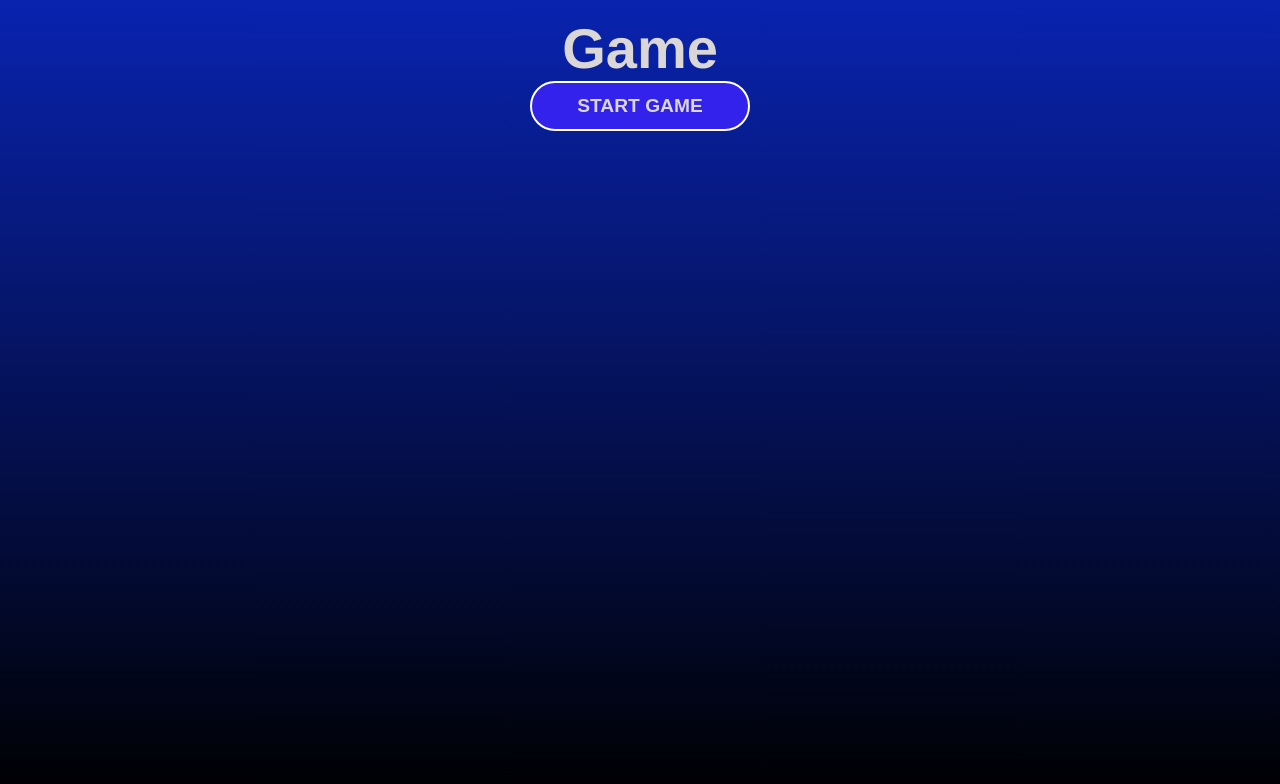
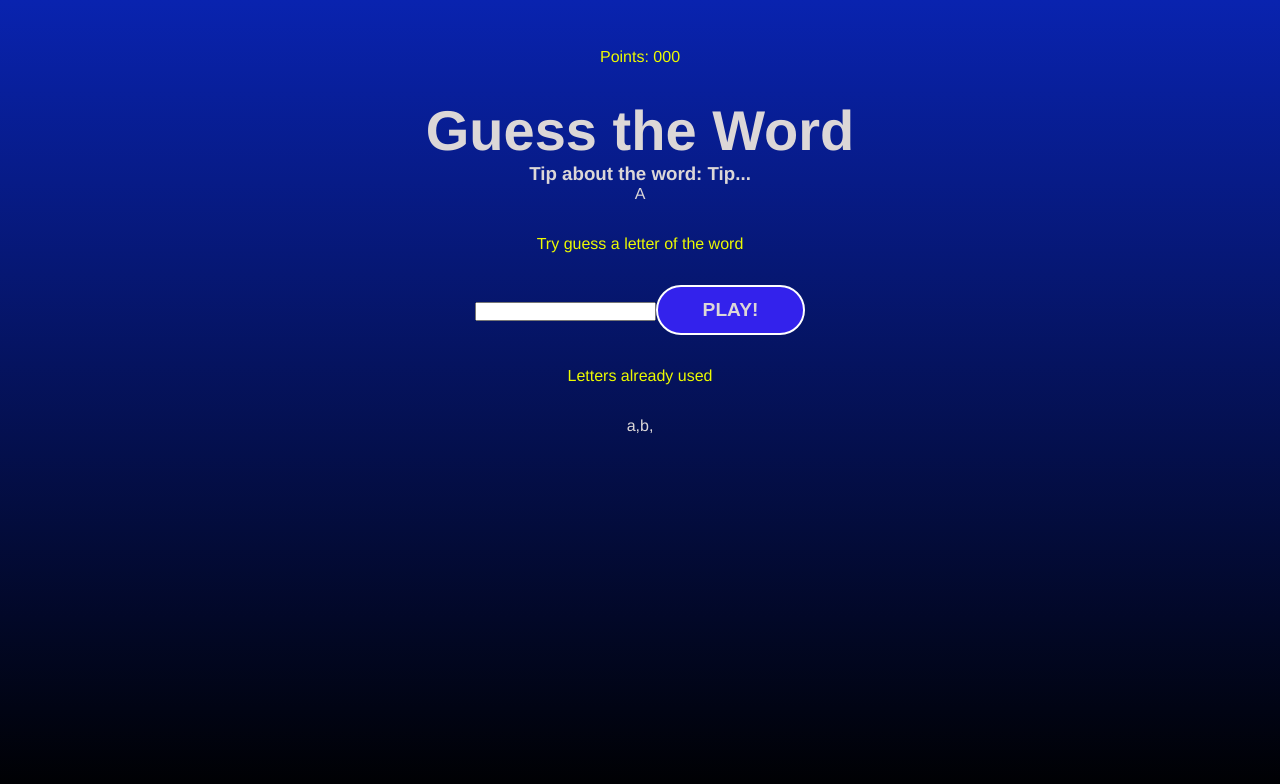
Before and after one commit to andrevitormb/React_Secret_Word, a React (Vite) app in the folder Secret_Word/: page / in a window 1280 px wide. Both pictures are taken after a click on the button "START GAME". Shown: the top 784 px of the page. Built offline with nearby package versions, Linux system fonts and the light colour scheme.

Commit message:
Structuring GameScreen

```diff
--- a/Secret_Word/src/components/GameScreen.jsx
+++ b/Secret_Word/src/components/GameScreen.jsx
@@ -3,8 +3,30 @@
 const GameScreen = ({verifyLetter}) => {
   return (
     <div id='GameScreen'>
-        <h1>Game</h1>
-        <button onClick={verifyLetter}>Start Game</button>
+        <p className='points'>
+          <span>Points: 000</span>
+        </p>
+        <h1>Guess the Word</h1>
+        <h3 className='tip'>
+          Tip about the word: <span> Tip...</span>
+        </h3>
+        <div className='wordContainer'>
+          <span className='letter'>A</span>
+          <span className='blankSquare'></span>
+        </div>
+        <div className="letterContainer">
+          <p>Try guess a letter of the word </p>
+          <form>
+            <input type="text" name='letter' maxLength="1" required />
+            <button>Play!</button>
+          </form>
+        </div>
+        <div className="wrongLettersContainer">
+          <p>Letters already used</p>
+          <span>a,</span>
+          <span>b,</span>
+        </div>
+        {/* <button onClick={verifyLetter}>Start Game</button> */}
     </div>
   )
 }
```
